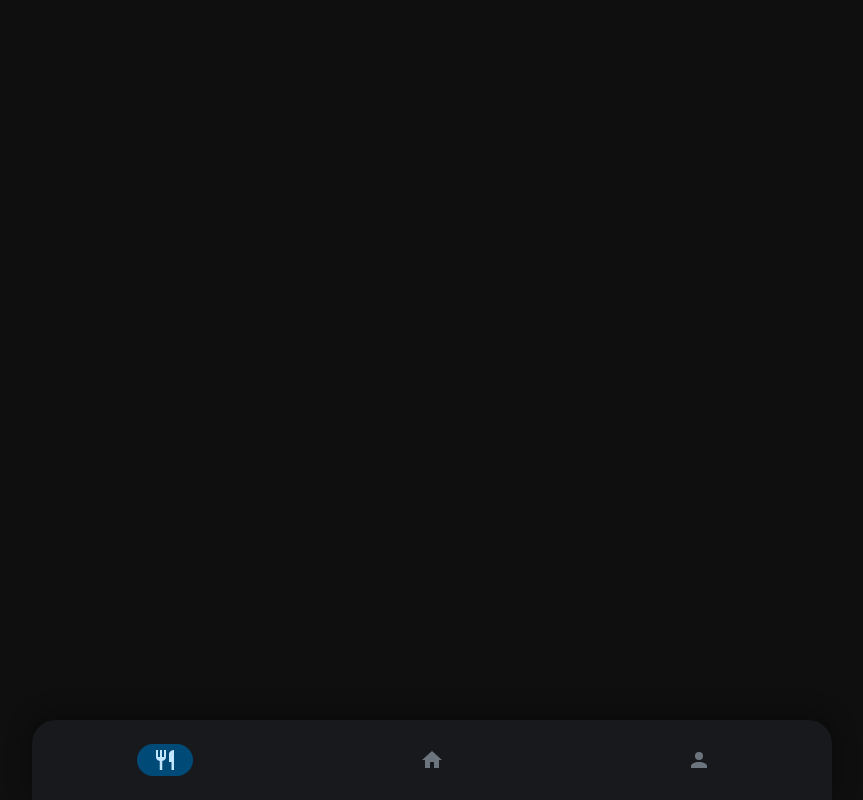
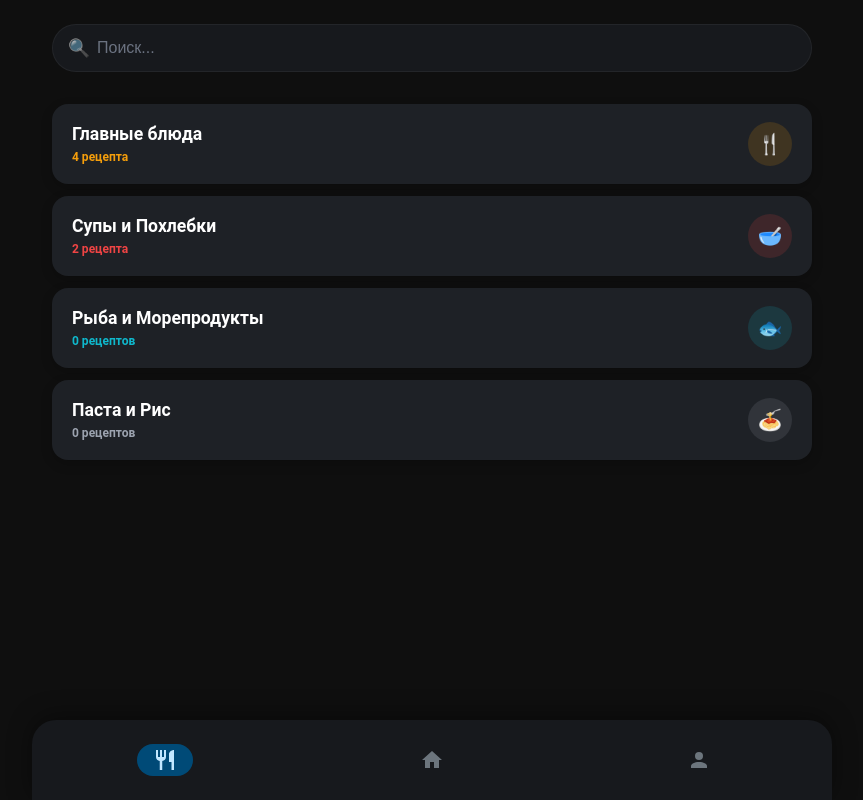
Before and after one commit to wolf-michael-dev/recipe777, a plain HTML site: page pages/recipes.html in a window 1280 px wide. Shown: the whole page, without its empty margins (208-1071 px from the left). Drawn offline with Linux system fonts and the light colour scheme.

Commit message:
Add recipes page layout and styles for improved user experience

```diff
--- /dev/null
+++ b/css/recipes.css
@@ -0,0 +1,107 @@
+/* =========================================
+   RECIPES PAGE (Listen-Ansicht)
+   ========================================= */
+.recipes-page {
+  padding: 24px 20px;
+  padding-bottom: 120px; /* Platz für die Navbar */
+}
+
+/* Suchleiste */
+.search-container {
+  position: relative;
+  margin-bottom: 32px;
+}
+
+.search-icon {
+  position: absolute;
+  left: 16px;
+  top: 50%;
+  transform: translateY(-50%);
+  font-size: 1.1rem;
+  opacity: 0.7;
+}
+
+.search-input {
+  width: 100%;
+  background-color: #17191d;
+  border: 1px solid rgba(255, 255, 255, 0.05);
+  border-radius: 24px;
+  padding: 14px 16px 14px 44px;
+  color: #ffffff;
+  font-size: 1rem;
+  outline: none;
+  transition: border-color 0.2s ease;
+}
+
+.search-input:focus {
+  border-color: #0a84ff;
+}
+
+.search-input::placeholder {
+  color: #6b7280;
+}
+
+/* Listen-Kacheln */
+.category-list {
+  display: flex;
+  flex-direction: column;
+  gap: 12px;
+}
+
+.list-item {
+  display: flex;
+  justify-content: space-between;
+  align-items: center;
+  background-color: #17191d;
+  border: 1px solid rgba(255, 255, 255, 0.03);
+  border-radius: 20px;
+  padding: 18px 20px;
+  text-decoration: none;
+  transition: transform 0.1s ease, background-color 0.2s ease;
+}
+
+.list-item:active {
+  transform: scale(0.97);
+  background-color: #22262d;
+}
+
+.item-info {
+  display: flex;
+  flex-direction: column;
+  gap: 6px;
+}
+
+.item-title {
+  font-size: 1.1rem;
+  font-weight: 600;
+  color: #ffffff;
+}
+
+.item-count {
+  font-size: 0.75rem;
+  font-weight: 600;
+}
+
+/* Runde Icons rechts */
+.item-icon {
+  width: 44px;
+  height: 44px;
+  border-radius: 50%;
+  display: flex;
+  align-items: center;
+  justify-content: center;
+  font-size: 1.25rem;
+}
+
+/* Theme Anpassungen (Apple / Android) */
+.theme-apple .list-item {
+  background-color: rgba(23, 25, 29, 0.6);
+  border: 1px solid rgba(255, 255, 255, 0.1);
+}
+
+.theme-android .list-item {
+  border-radius: 16px;
+  border: none;
+  background-color: #1e2126;
+  box-shadow: 0 4px 12px rgba(0, 0, 0, 0.2);
+}
--- a/pages/recipes.html
+++ b/pages/recipes.html
@@ -1,16 +1,72 @@
 <!doctype html>
-<html lang="en">
+<html lang="ru">
   <head>
     <meta charset="UTF-8" />
     <meta name="viewport" content="width=device-width, initial-scale=1.0" />
-    <title>Recipe777 - Recipes</title>
+    <title>Recipe777 - Kategorien</title>
     <link rel="stylesheet" href="../css/style.css" />
     <link rel="stylesheet" href="../css/navbar.css" />
+    <link rel="stylesheet" href="../css/recipes.css" />
   </head>
   <body>
+    <main class="recipes-page">
+      <!-- Suchleiste -->
+      <div class="search-container">
+        <span class="search-icon">🔍</span>
+        <input type="text" class="search-input" id="search-input" placeholder="Поиск..." />
+      </div>
 
+      <!-- Vertikale Kategorien-Liste -->
+      <div class="category-list">
 
+        <!-- Kachel 1 -->
+        <a href="#" class="list-item">
+          <div class="item-info">
+            <h3 class="item-title">Главные блюда</h3>
+            <span class="item-count" style="color: #f59e0b;">4 рецепта</span>
+          </div>
+          <div class="item-icon" style="background-color: rgba(245, 158, 11, 0.15); color: #f59e0b;">
+            🍴
+          </div>
+        </a>
 
+        <!-- Kachel 2 -->
+        <a href="#" class="list-item">
+          <div class="item-info">
+            <h3 class="item-title">Супы и Похлебки</h3>
+            <span class="item-count" style="color: #ef4444;">2 рецепта</span>
+          </div>
+          <div class="item-icon" style="background-color: rgba(239, 68, 68, 0.15); color: #ef4444;">
+            🥣
+          </div>
+        </a>
+
+        <!-- Kachel 3 -->
+        <a href="#" class="list-item">
+          <div class="item-info">
+            <h3 class="item-title">Рыба и Морепродукты</h3>
+            <span class="item-count" style="color: #0fb8cc;">0 рецептов</span>
+          </div>
+          <div class="item-icon" style="background-color: rgba(15, 184, 204, 0.15); color: #0fb8cc;">
+            🐟
+          </div>
+        </a>
+
+        <!-- Kachel 4 -->
+        <a href="#" class="list-item">
+          <div class="item-info">
+            <h3 class="item-title">Паста и Рис</h3>
+            <span class="item-count" style="color: #9ca3af;">0 рецептов</span>
+          </div>
+          <div class="item-icon" style="background-color: rgba(156, 163, 175, 0.15); color: #9ca3af;">
+            🍝
+          </div>
+        </a>
+
+      </div>
+    </main>
+
+    <!-- Navigationsleiste -->
     <div id="navbar-container"></div>
     <script src="../js/navbar.js"></script>
     <script src="../js/script.js"></script>
```
Also changed, not shown: pages/profile.html (+1 -4 lines).
